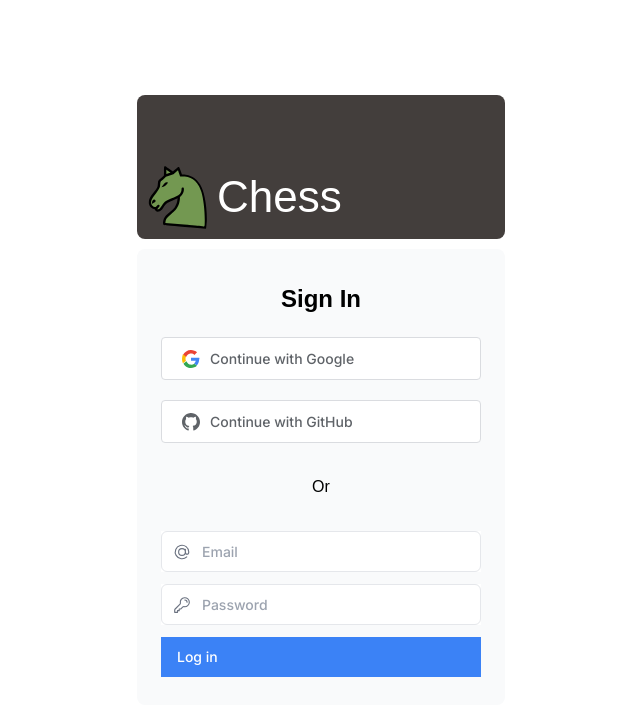
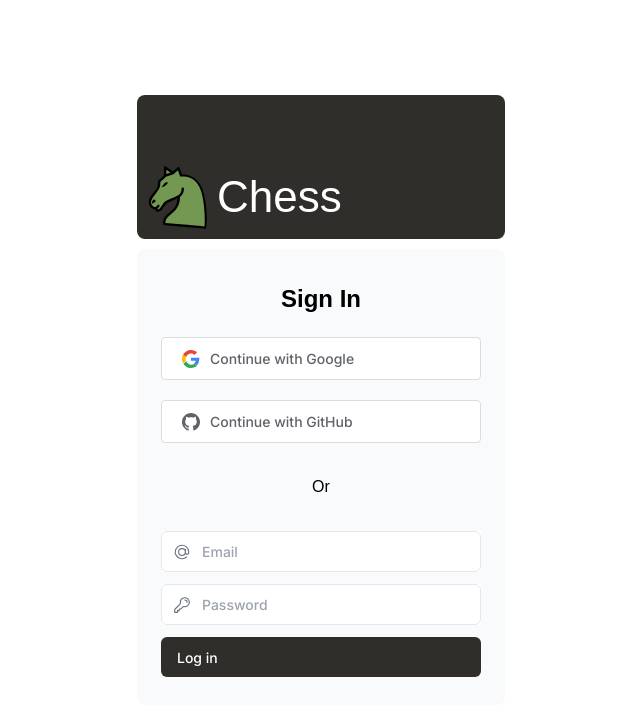
Before and after one commit to nicocarlier/chess-nextjs, a Next.js app: page /login in a window 1280 px wide. Shown: the top 716 px of the page, without its empty margins (319-959 px from the left). Built offline with nearby package versions, Linux system fonts and the light colour scheme; no server answers; a web font is replaced by a local one.

Commit message:
update login page styles

```diff
--- a/app/ui/LoginPage.module.css
+++ b/app/ui/LoginPage.module.css
@@ -24,7 +24,7 @@
     align-items: flex-end;
     border-radius: 0.5rem;
     /* background-color: #1D4ED8; */
-    background-color: var(--grey400);
+    background-color: var(--grey500);
     padding: 12px;
 }
 
--- /dev/null
+++ b/app/ui/button.module.css
@@ -0,0 +1,35 @@
+.button {
+    display: flex;
+    height: 2.5rem; /* Approximation of h-10 */
+    align-items: center;
+    border-radius: 0.375rem; /* Approximation of rounded-lg */
+    /* background-color: #3b82f6; */
+    background-color: var(--grey500);
+    padding: 0 1rem; /* Approximation of px-4 */
+    font-size: 0.875rem; /* text-sm */
+    font-weight: 500; /* font-medium */
+    color: #ffffff; /* text-white */
+    transition: background-color 0.2s; /* transition-colors */
+    cursor: pointer;
+}
+
+.button:hover {
+    /* background-color: #60a5fa; */
+    background-color: var(--grey400);
+}
+
+.button:focus-visible {
+    /* outline: 2px solid #3b82f6; */
+    outline: 2px solid var(--grey400);
+    outline-offset: 2px;
+}
+
+.button:active {
+    /* background-color: #2563eb;  */
+    background-color: var(--grey600);
+}
+
+.button[aria-disabled="true"] {
+    cursor: not-allowed;
+    opacity: 0.5; /* aria-disabled:opacity-50 */
+}
--- a/app/ui/button.tsx
+++ b/app/ui/button.tsx
@@ -1,4 +1,5 @@
-import clsx from 'clsx';
+// import clsx from 'clsx';
+import styles from './Button.module.css';
 
 interface ButtonProps extends React.ButtonHTMLAttributes<HTMLButtonElement> {
   children: React.ReactNode;
@@ -8,10 +9,11 @@
   return (
     <button
       {...rest}
-      className={clsx(
-        'flex h-10 items-center rounded-lg bg-blue-500 px-4 text-sm font-medium text-white transition-colors hover:bg-blue-400 focus-visible:outline focus-visible:outline-2 focus-visible:outline-offset-2 focus-visible:outline-blue-500 active:bg-blue-600 aria-disabled:cursor-not-allowed aria-disabled:opacity-50',
-        className,
-      )}
+      // className={clsx(
+      //   'flex h-10 items-center rounded-lg bg-blue-500 px-4 text-sm font-medium text-white transition-colors hover:bg-blue-400 focus-visible:outline focus-visible:outline-2 focus-visible:outline-offset-2 focus-visible:outline-blue-500 active:bg-blue-600 aria-disabled:cursor-not-allowed aria-disabled:opacity-50',
+      //   className,
+      // )}
+      className={`${styles.button} ${className}`} // Use the imported styles
     >
       {children}
     </button>
--- a/app/ui/home.module.css
+++ b/app/ui/home.module.css
@@ -40,6 +40,7 @@
 }
 
 @media (min-width: 768px) {
+/* @media (min-width: 1173px) { */
     .homePageBody {
         flex-direction: row;
     }
```
